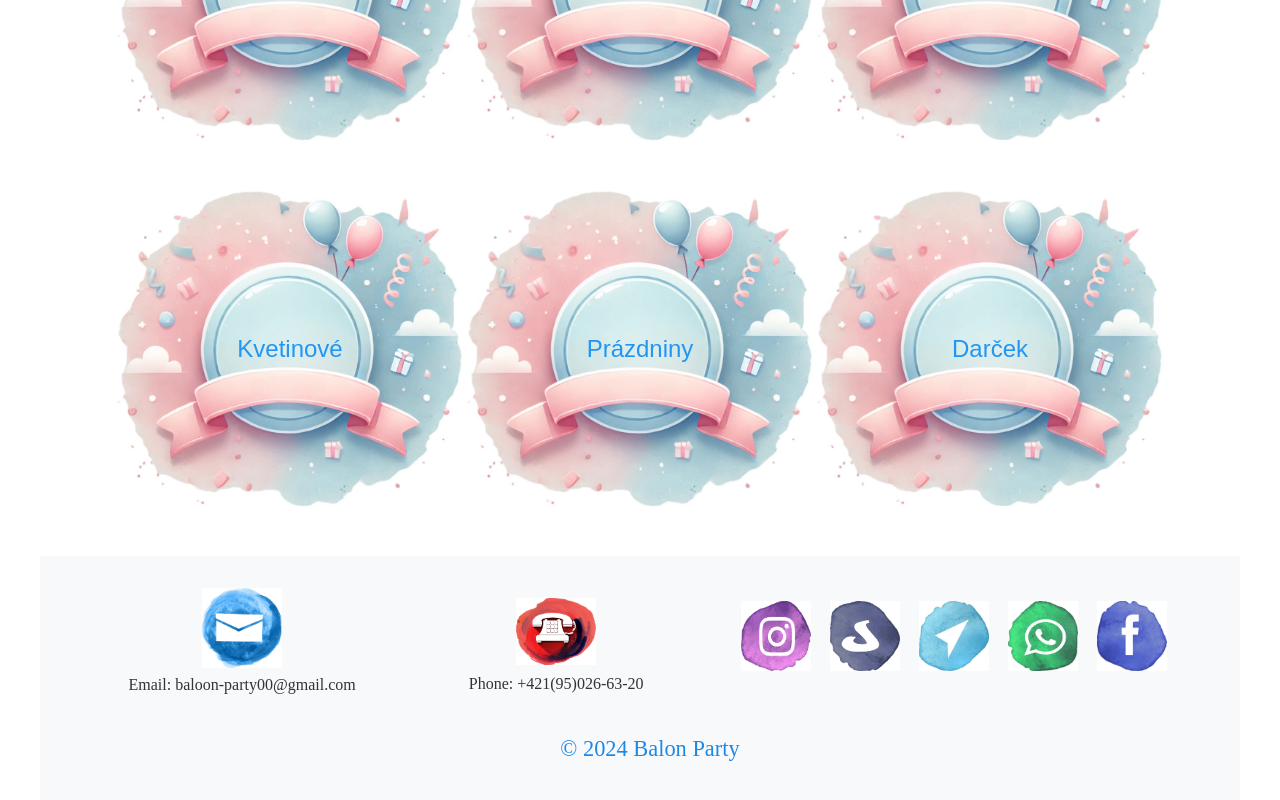
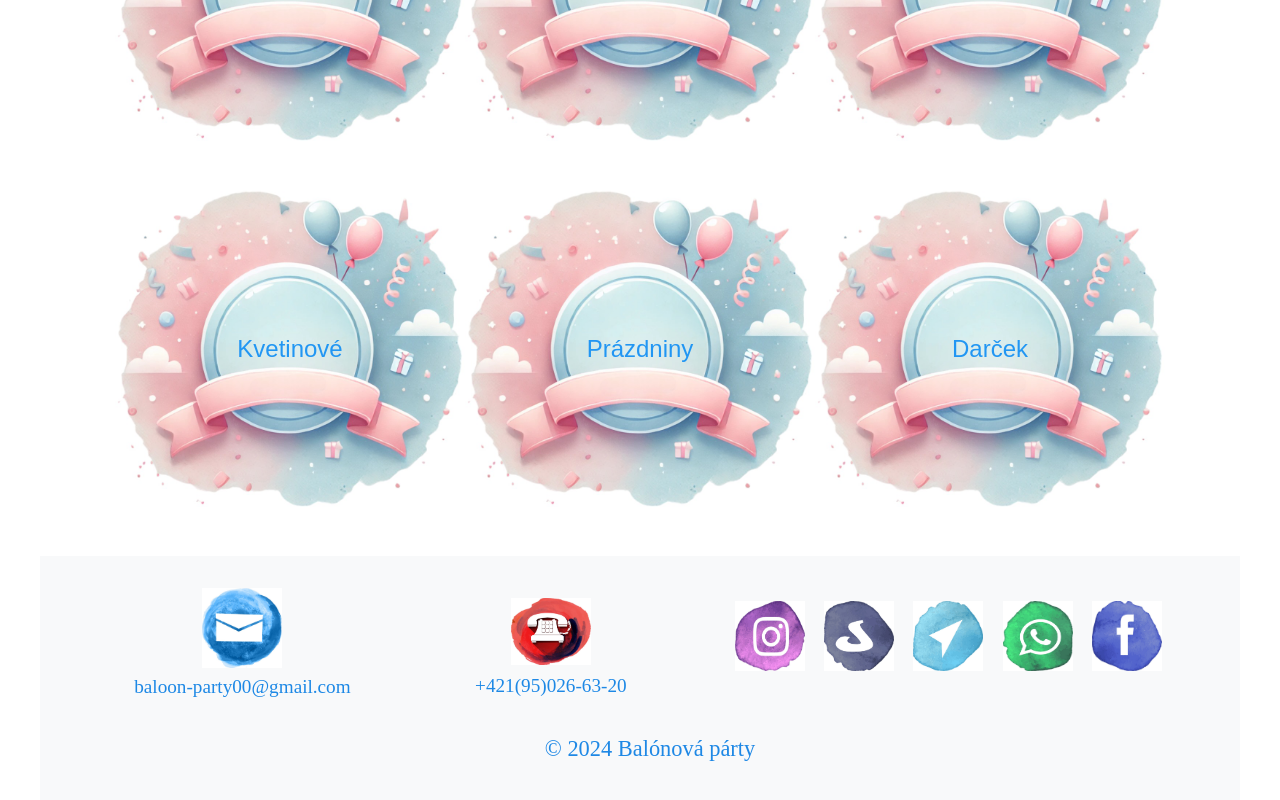
Before and after one commit to VadymMak/baloon-party, a React (Create React App) app: page / in a window 1280 px wide. Shown: the part 1123-1923 px from the top of the page. Built offline with nearby package versions, Linux system fonts and the light colour scheme.

Commit message:
footer style upgraded

```diff
--- a/src/components/Footer.module.scss
+++ b/src/components/Footer.module.scss
@@ -39,6 +39,11 @@ li {
         align-items: center;
         height: 80px;
         text-decoration: none;
+
+        span {
+          font-size: 1.2rem;
+          color: #1d88e5;
+        }
 
         .contactIcon {
           width: 80px;
--- a/src/components/Footer.tsx
+++ b/src/components/Footer.tsx
@@ -16,14 +16,14 @@ const Footer: React.FC = () => (
       <div className={styles.contactGroup}>
         <a href="mailto:your-email@example.com" className={styles.contactItem}>
           <img src={envelopImage} alt="Email" className={styles.contactIcon} />
-          <span>Email: baloon-party00@gmail.com</span>
+          <span>baloon-party00@gmail.com</span>
         </a>
       </div>
       {/* Phone Group */}
       <div className={styles.contactGroup}>
         <a href="tel:+123456789" className={styles.contactItem}>
           <img src={phoneImage} alt="Phone" className={styles.phoneIcon} />
-          <span>Phone: +421(95)026-63-20</span>
+          <span>+421(95)026-63-20</span>
         </a>
       </div>
       {/* Social Media Group */}
@@ -93,7 +93,7 @@ const Footer: React.FC = () => (
         {/* <p className={styles.contactText}>Contact Us</p> */}
       </div>
     </div>
-    <p className={styles.property}>© 2024 Balon Party</p>
+    <p className={styles.property}>© 2024 Balónová párty</p>
   </footer>
 );
 
```
